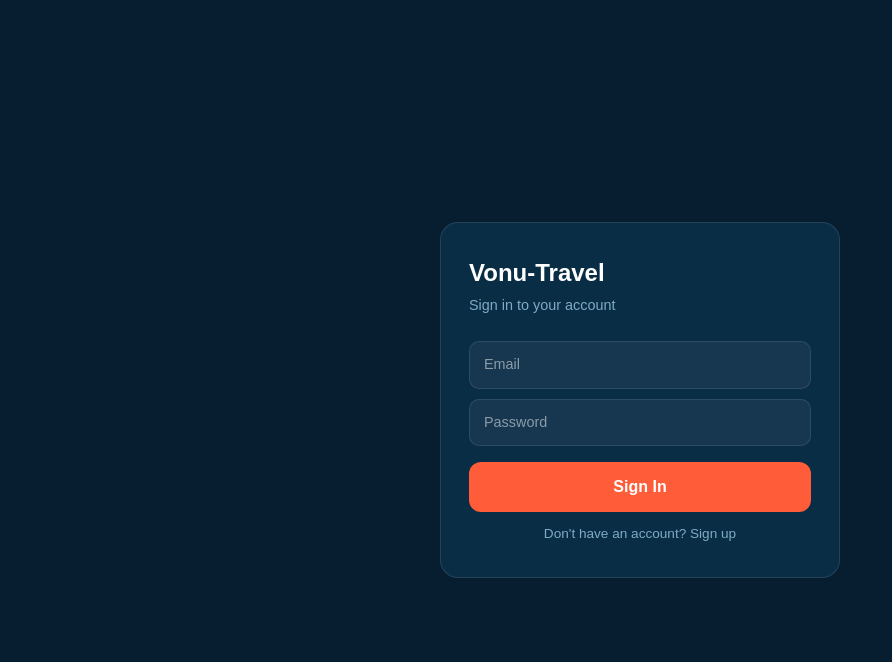
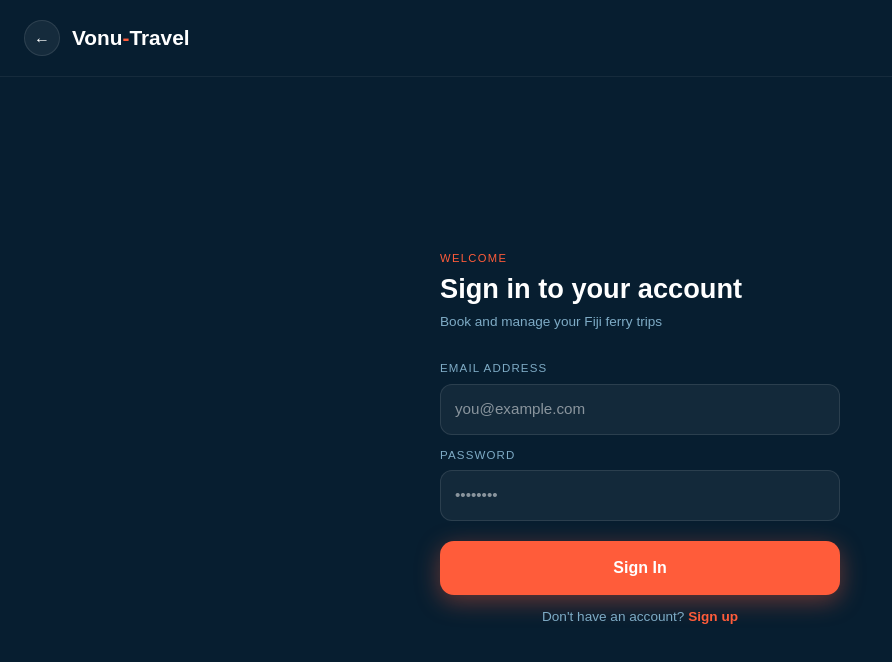
Before and after one commit to fong679/Vonu-Travel, a Next.js app in the folder app/: page /login in a window 1280 px wide. Shown: the top 662 px of the page, without its empty margins (0-892 px from the left). Built offline with nearby package versions, Linux system fonts and the light colour scheme; no server answers.

Commit message:
Polish login page

```diff
--- a/app/app/login/page.tsx
+++ b/app/app/login/page.tsx
@@ -4,46 +4,67 @@
 import { useRouter } from 'next/navigation'
 
 export default function LoginPage() {
-  const [email, setEmail] = useState('')
-  const [password, setPassword] = useState('')
-  const [isSignUp, setIsSignUp] = useState(false)
-  const [message, setMessage] = useState('')
-  const [loading, setLoading] = useState(false)
-  const router = useRouter()
-  const supabase = createClient()
+  const [email,setEmail]=useState('')
+  const [password,setPassword]=useState('')
+  const [isSignUp,setIsSignUp]=useState(false)
+  const [message,setMessage]=useState('')
+  const [loading,setLoading]=useState(false)
+  const router=useRouter()
+  const supabase=createClient()
 
-  async function handleSubmit() {
-    setLoading(true)
-    setMessage('')
-    if (isSignUp) {
-      const { error } = await supabase.auth.signUp({ email, password })
-      if (error) setMessage(error.message)
+  async function handleSubmit(){
+    setLoading(true);setMessage('')
+    if(isSignUp){
+      const {error}=await supabase.auth.signUp({email,password})
+      if(error)setMessage(error.message)
       else setMessage('Check your email to confirm your account!')
-    } else {
-      const { error } = await supabase.auth.signInWithPassword({ email, password })
-      if (error) setMessage(error.message)
+    }else{
+      const {error}=await supabase.auth.signInWithPassword({email,password})
+      if(error)setMessage(error.message)
       else router.push('/')
     }
     setLoading(false)
   }
 
   return (
-    <div style={{minHeight:'100vh',background:'#071e30',display:'flex',alignItems:'center',justifyContent:'center',fontFamily:'sans-serif'}}>
-      <div style={{background:'rgba(14,61,92,0.5)',border:'1px solid rgba(255,255,255,0.1)',borderRadius:18,padding:'32px 28px',width:'100%',maxWidth:400}}>
-        <h1 style={{color:'white',fontWeight:800,fontSize:'1.5rem',marginBottom:4}}>Vonu-Travel</h1>
-        <p style={{color:'#7eabc5',marginBottom:24,fontSize:'0.9rem'}}>{isSignUp ? 'Create your account' : 'Sign in to your account'}</p>
-        <input value={email} onChange={e=>setEmail(e.target.value)} placeholder="Email" type="email"
-          style={{width:'100%',padding:'12px 14px',background:'rgba(255,255,255,0.05)',border:'1px solid rgba(255,255,255,0.1)',borderRadius:10,color:'white',marginBottom:10,fontSize:'0.9rem',boxSizing:'border-box'}} />
-        <input value={password} onChange={e=>setPassword(e.target.value)} placeholder="Password" type="password"
-          style={{width:'100%',padding:'12px 14px',background:'rgba(255,255,255,0.05)',border:'1px solid rgba(255,255,255,0.1)',borderRadius:10,color:'white',marginBottom:16,fontSize:'0.9rem',boxSizing:'border-box'}} />
-        <button onClick={handleSubmit} disabled={loading}
-          style={{width:'100%',padding:'13px',background:'#ff5c3a',border:'none',borderRadius:12,color:'white',fontWeight:700,fontSize:'1rem',cursor:'pointer',marginBottom:12}}>
-          {loading ? 'Please wait...' : isSignUp ? 'Create Account' : 'Sign In'}
-        </button>
-        {message && <p style={{color:'#4dd882',fontSize:'0.85rem',textAlign:'center',marginBottom:10}}>{message}</p>}
-        <p style={{color:'#7eabc5',fontSize:'0.85rem',textAlign:'center',cursor:'pointer'}} onClick={()=>setIsSignUp(!isSignUp)}>
-          {isSignUp ? 'Already have an account? Sign in' : "Don't have an account? Sign up"}
-        </p>
+    <div style={{minHeight:'100vh',background:'#071e30',display:'flex',flexDirection:'column',fontFamily:'DM Sans,sans-serif'}}>
+      <div style={{padding:'20px 24px',borderBottom:'1px solid rgba(255,255,255,0.06)',display:'flex',alignItems:'center',gap:12}}>
+        <a href="/" style={{width:36,height:36,borderRadius:'50%',background:'rgba(255,255,255,0.06)',border:'1px solid rgba(255,255,255,0.1)',display:'flex',alignItems:'center',justifyContent:'center',fontSize:'1rem',cursor:'pointer',textDecoration:'none',color:'white'}}>←</a>
+        <div style={{fontFamily:'Syne,sans-serif',fontWeight:800,fontSize:'1.3rem',color:'white'}}>Vonu<span style={{color:'#ff5c3a'}}>-</span>Travel</div>
+      </div>
+      <div style={{flex:1,display:'flex',alignItems:'center',justifyContent:'center',padding:'24px'}}>
+        <div style={{width:'100%',maxWidth:400}}>
+          <p style={{fontSize:'0.7rem',fontWeight:500,letterSpacing:'0.12em',textTransform:'uppercase',color:'#ff5c3a',marginBottom:6}}>Welcome</p>
+          <h1 style={{fontFamily:'Syne,sans-serif',fontWeight:700,fontSize:'1.7rem',lineHeight:1.15,color:'white',marginBottom:8}}>{isSignUp?'Create your\naccount':'Sign in to\nyour account'}</h1>
+          <p style={{fontSize:'0.85rem',color:'#7eabc5',marginBottom:28}}>Book and manage your Fiji ferry trips</p>
+
+          <div style={{marginBottom:12}}>
+            <label style={{fontSize:'0.72rem',textTransform:'uppercase',letterSpacing:'0.1em',color:'#7eabc5',display:'block',marginBottom:6}}>Email Address</label>
+            <input value={email} onChange={e=>setEmail(e.target.value)} placeholder="you@example.com" type="email"
+              style={{width:'100%',padding:'13px 14px',background:'rgba(255,255,255,0.05)',border:'1px solid rgba(255,255,255,0.1)',borderRadius:12,color:'white',fontSize:'0.95rem',outline:'none',boxSizing:'border-box',fontFamily:'DM Sans,sans-serif'}}/>
+          </div>
+          <div style={{marginBottom:20}}>
+            <label style={{fontSize:'0.72rem',textTransform:'uppercase',letterSpacing:'0.1em',color:'#7eabc5',display:'block',marginBottom:6}}>Password</label>
+            <input value={password} onChange={e=>setPassword(e.target.value)} placeholder="••••••••" type="password"
+              style={{width:'100%',padding:'13px 14px',background:'rgba(255,255,255,0.05)',border:'1px solid rgba(255,255,255,0.1)',borderRadius:12,color:'white',fontSize:'0.95rem',outline:'none',boxSizing:'border-box',fontFamily:'DM Sans,sans-serif'}}/>
+          </div>
+
+          <button onClick={handleSubmit} disabled={loading}
+            style={{width:'100%',padding:15,background:'#ff5c3a',border:'none',borderRadius:14,color:'white',fontFamily:'Syne,sans-serif',fontWeight:700,fontSize:'1rem',cursor:'pointer',boxShadow:'0 6px 24px rgba(255,92,58,0.4)',marginBottom:12,opacity:loading?0.7:1}}>
+            {loading?'Please wait...':(isSignUp?'Create Account':'Sign In')}
+          </button>
+
+          {message&&(
+            <div style={{padding:'10px 14px',borderRadius:10,background:message.includes('Check')?'rgba(0,165,80,0.1)':'rgba(255,92,58,0.1)',border:`1px solid ${message.includes('Check')?'rgba(0,165,80,0.3)':'rgba(255,92,58,0.3)'}`,color:message.includes('Check')?'#4dd882':'#ff7a5c',fontSize:'0.85rem',marginBottom:12,textAlign:'center'}}>
+              {message}
+            </div>
+          )}
+
+          <p style={{color:'#7eabc5',fontSize:'0.85rem',textAlign:'center',cursor:'pointer'}} onClick={()=>{setIsSignUp(!isSignUp);setMessage('')}}>
+            {isSignUp?'Already have an account? ':'Don\'t have an account? '}
+            <span style={{color:'#ff5c3a',fontWeight:600}}>{isSignUp?'Sign in':'Sign up'}</span>
+          </p>
+        </div>
       </div>
     </div>
   )
```
